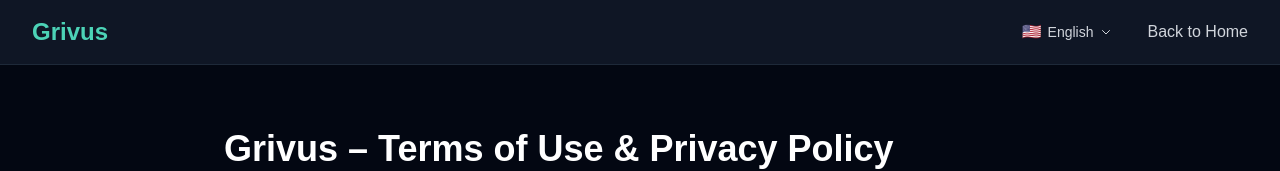
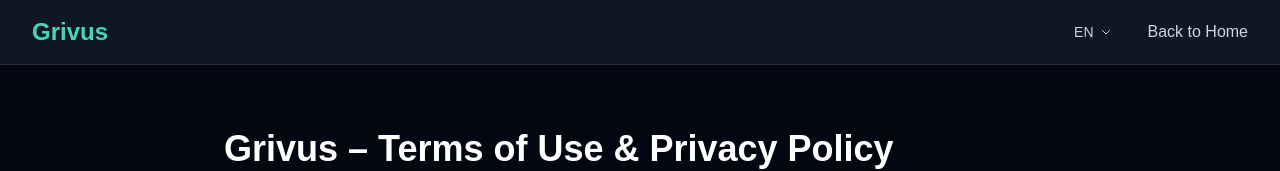
Before and after one commit to andris811/grivus_website, a Next.js app: page /en/legal in a window 1280 px wide. Shown: the top 171 px of the page. Built offline with nearby package versions, Linux system fonts and the light colour scheme.

Commit message:
language switcher layout update

```diff
--- a/app/components/LanguageSelector.tsx
+++ b/app/components/LanguageSelector.tsx
@@ -47,8 +47,7 @@
         className="flex items-center gap-1.5 px-2 py-1.5 md:px-3 md:py-2 rounded-lg bg-gray-800 md:bg-transparent hover:bg-gray-700 transition-colors text-gray-300 hover:text-[#4CD3B7]"
         aria-label="Select language"
       >
-        <span className="text-lg md:text-base">{currentLanguage.flag}</span>
-        <span className="hidden md:inline text-sm">{currentLanguage.name}</span>
+        <span className="text-sm font-medium uppercase">{currentLanguage.code}</span>
         <svg
           className={`hidden md:block w-3 h-3 transition-transform ${isOpen ? 'rotate-180' : ''}`}
           fill="none"
```
